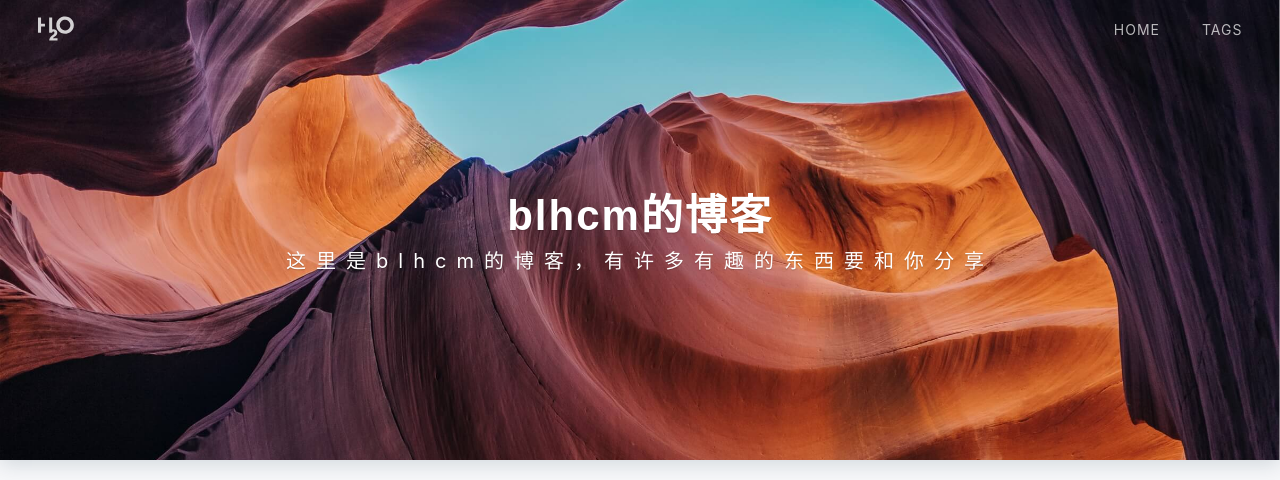
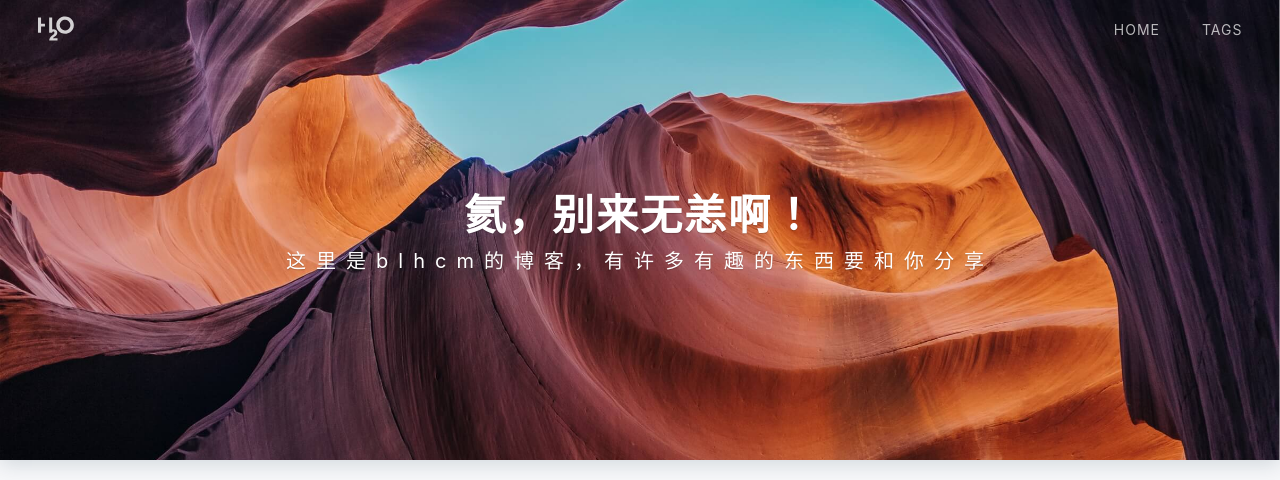
Before and after one commit to blhcm/blhcm.github.io, a Jekyll site: the page built from index.html, in a window 1280 px wide and 1116 px high. Shown: the top 480 px of the window. Built offline with Jekyll 4.4.1, drawn with Linux system fonts in a browser that asks for light colours; nearby versions of some CDN libraries; the list of posts is cut into pages by our own code; a style sheet for code colours, icons or effects is not loaded; grey boxes are pictures that could not be loaded.

Commit message:
Update index.html

```diff
--- a/index.html
+++ b/index.html
@@ -12,7 +12,7 @@ header-img: /assets/img/hero.jpg
     data-theme="{{ site.theme-color }}"
     style="{% if page.header-img %}background: url({{ page.header-img | relative_url }}) no-repeat center center; background-size: cover;{% endif %}"
 >
-    <h2>{{ page.home-title }}</h2>
+    <h2>氦，别来无恙啊！</h2>
     <h3>{{ page.description }}</h3>
 </div>
 
```
